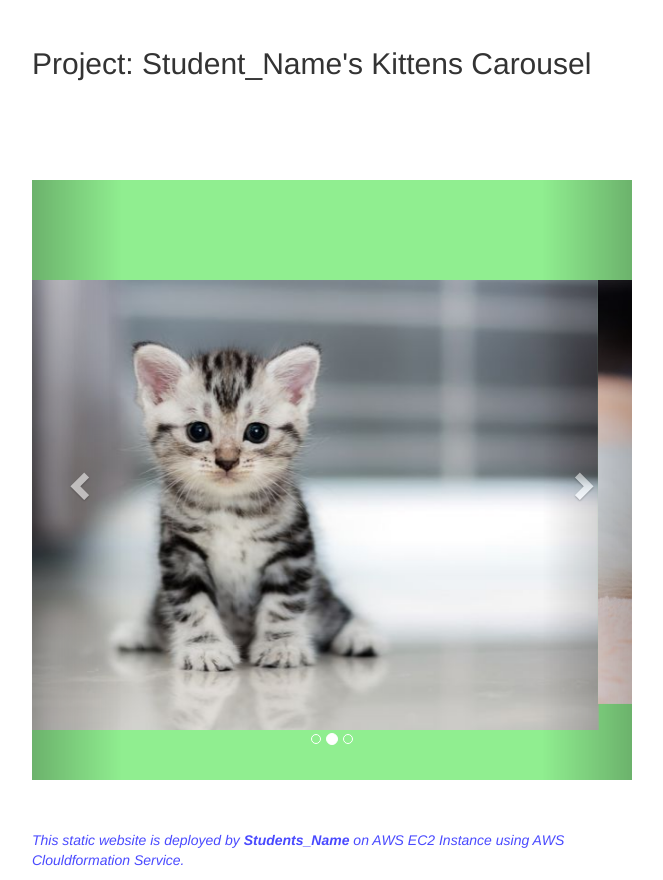
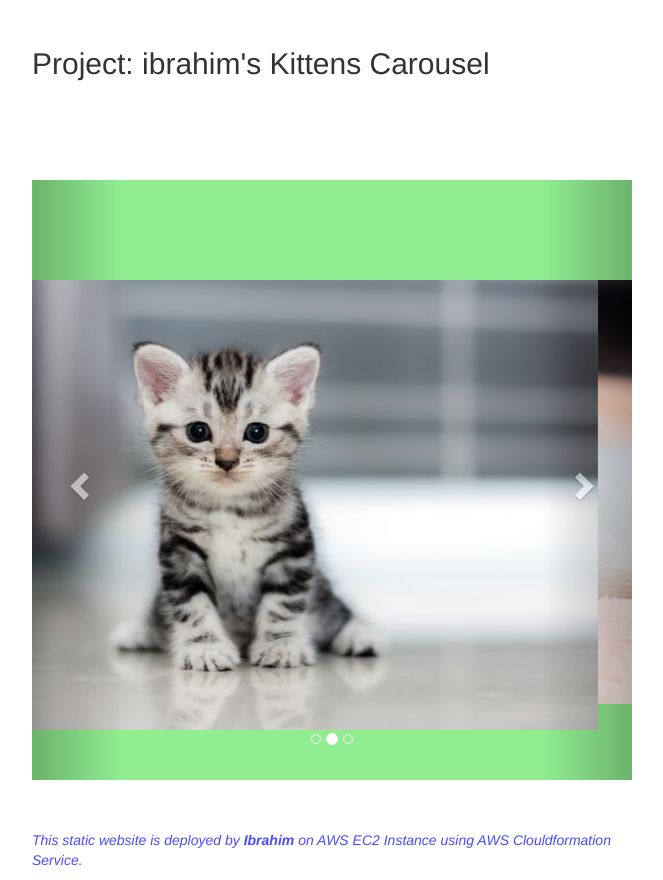
Before and after one commit to ikimukin/my-repository, a plain HTML site: page 101-kittens-carousel-static-website-ec2/static-web/index.html in a window 1280 px wide. Shown: the part 203-1083 px from the top of the page, without its empty margins (308-971 px from the left). Drawn offline with nearby package versions, Linux system fonts and the light colour scheme.

Commit message:
updated carussel

```diff
--- a/101-kittens-carousel-static-website-ec2/static-web/index.html
+++ b/101-kittens-carousel-static-website-ec2/static-web/index.html
@@ -45,7 +45,7 @@
 
   <div><img style="width:300px; height:100px" src="https://clarusway.com/wp-content/uploads/2022/12/clarusway-logo-black.png" /></div>
 
-  <h2> Project: Student_Name's Kittens Carousel</h2>
+  <h2> Project: ibrahim's Kittens Carousel</h2>
 
   <div id="myCarousel" class="carousel slide" data-ride="carousel">
     <!-- Indicators -->
@@ -80,7 +80,7 @@
   </div>
 
 
-  <p class="footnote"><i>This static website is deployed by <b> Students_Name </b> on AWS EC2 Instance using AWS
+  <p class="footnote"><i>This static website is deployed by <b> Ibrahim </b> on AWS EC2 Instance using AWS
       Clouldformation Service.</i></p>
 </body>
 
```
Also changed, not shown: 2 other files.
